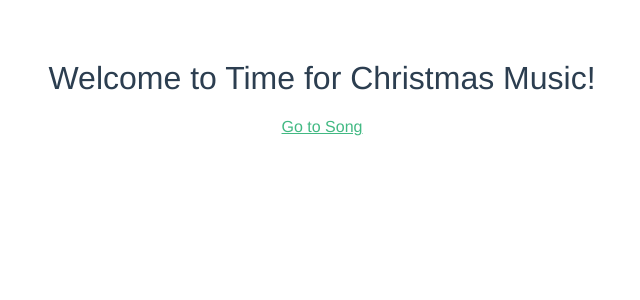
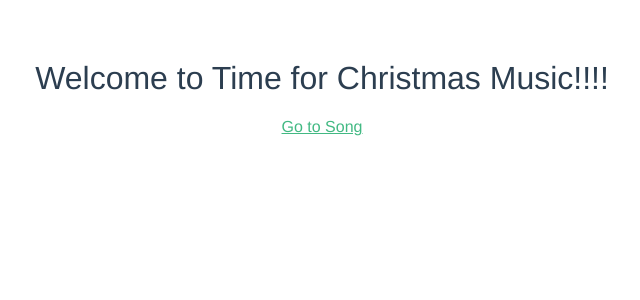
Before and after one commit to GabeMeister/timeforchristmasmusic, a Vue app in the folder frontend/: page / in a window 1280 px wide. Shown: the top 300 px of the page, without its empty margins (318-958 px from the left). Built offline with nearby package versions, Linux system fonts and the light colour scheme.

Commit message:
Another simple change to test out fabric deployment and tagging

```diff
--- a/frontend/src/components/HelloWorld.vue
+++ b/frontend/src/components/HelloWorld.vue
@@ -10,7 +10,7 @@ export default {
   name: 'HelloWorld',
   data () {
     return {
-      msg: 'Welcome to Time for Christmas Music!'
+      msg: 'Welcome to Time for Christmas Music!!!!'
     }
   }
 }
--- a/frontend/src/components/Song.vue
+++ b/frontend/src/components/Song.vue
@@ -10,7 +10,7 @@ export default {
   name: 'Song',
   data () {
     return {
-      msg: 'This is the song page!'
+      msg: 'This is the song page!!!!'
     }
   }
 }
```
